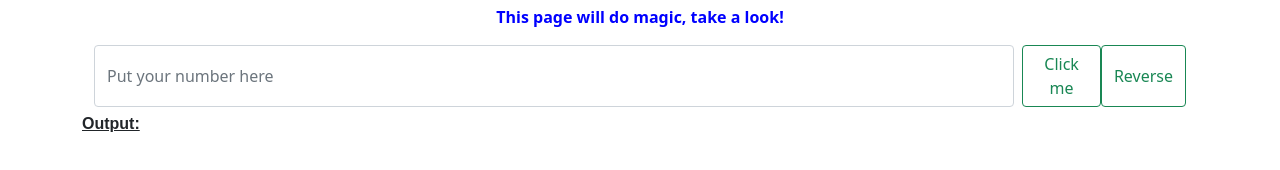
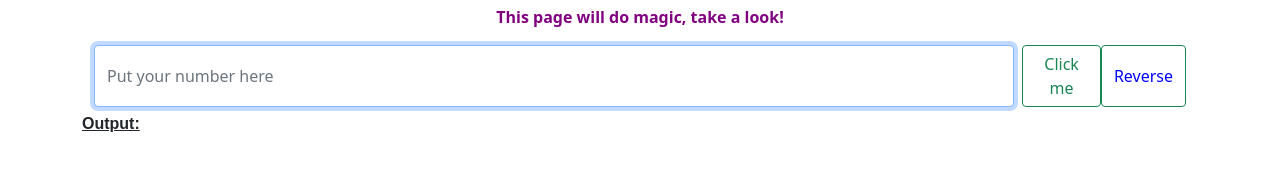
Before and after one commit to DanielAdeyemi/project3, a plain HTML site: page index.html in a window 1280 px wide. Drawn offline with nearby package versions, Linux system fonts and the light colour scheme.

Commit message:
make small editorial changes

```diff
--- a/css/styles.css
+++ b/css/styles.css
@@ -13,6 +13,13 @@ body {
   display: block;
   text-align: center;
   font-weight: bolder;
-  color: blue;
+  color: purple;
 
 }
+
+#reverse {
+  color: blue;
+}
+#reverse:hover {
+  background-color: yellow;
+}
--- a/index.html
+++ b/index.html
@@ -20,7 +20,7 @@
     <main>
       <div class="container">
         <form class="d-flex">
-          <input class="form-control me-2" type="text" placeholder="Put your number here" autocomplete="off"
+          <input class="form-control me-2" autofocus type="text" placeholder="Put your number here" autocomplete="off"
             aria-label="Number" id="input">
           <button class="btn btn-outline-success" type="submit" id="button">Click me</button>
           <button class="btn btn-outline-success" type="submit" id="reverse">Reverse</button>
```
